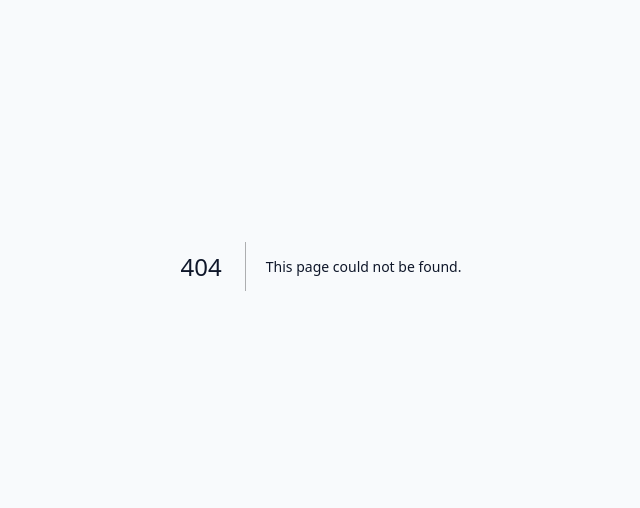
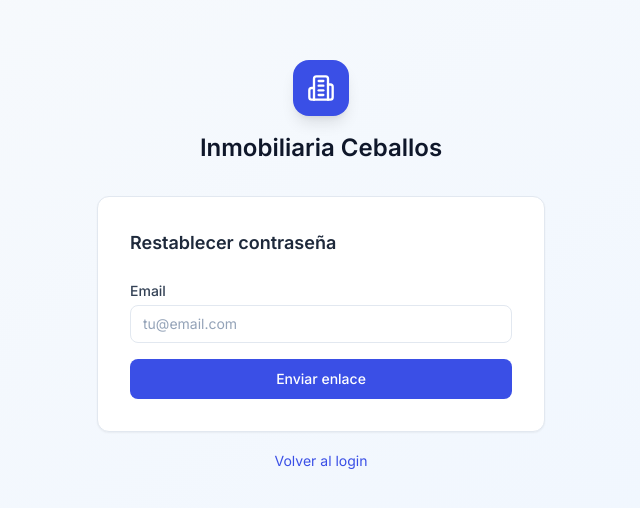
Before and after one commit to FerVisionarius/ceballos-saas, a Next.js app: page /reset-password in a window 1280 px wide. Before the commit this address had no page. Shown: the part 134-642 px from the top of the page, without its empty margins (319-959 px from the left). Built offline with nearby package versions, Linux system fonts and the light colour scheme.

Commit message:
Add reset password page

```diff
--- a/app/(auth)/login/page.tsx
+++ b/app/(auth)/login/page.tsx
@@ -58,6 +58,11 @@ export default function LoginPage() {
             <button type="submit" disabled={loading} className="btn-primary w-full py-2.5 mt-2">
               {loading ? <><Loader2 className="w-4 h-4 animate-spin" /> Entrando...</> : 'Entrar'}
             </button>
+            <div className="text-center mt-2">
+              <a href="/reset-password" className="text-xs text-slate-500 hover:text-brand-600">
+                ¿Olvidaste tu contraseña?
+              </a>
+            </div>
           </form>
         </div>
         <p className="text-center text-xs text-slate-400 mt-6">Acceso restringido a personal autorizado</p>
--- /dev/null
+++ b/app/(auth)/reset-password/page.tsx
@@ -0,0 +1,61 @@
+'use client'
+import { useState } from 'react'
+import { useRouter } from 'next/navigation'
+import { createClient } from '@/lib/supabase/client'
+import { Building2, Loader2 } from 'lucide-react'
+
+export default function ResetPasswordPage() {
+  const router = useRouter()
+  const [email, setEmail] = useState('')
+  const [loading, setLoading] = useState(false)
+  const [enviado, setEnviado] = useState(false)
+
+  async function handleSubmit(e: React.FormEvent) {
+    e.preventDefault()
+    setLoading(true)
+    const supabase = createClient()
+    await supabase.auth.resetPasswordForEmail(email, {
+      redirectTo: 'https://gestion-ceballos.serversvisionarius.com/actualizar-password',
+    })
+    setEnviado(true)
+    setLoading(false)
+  }
+
+  return (
+    <div className="min-h-screen flex items-center justify-center bg-gradient-to-br from-slate-50 to-blue-50 p-4">
+      <div className="w-full max-w-md">
+        <div className="text-center mb-8">
+          <div className="inline-flex items-center justify-center w-14 h-14 bg-brand-600 rounded-2xl mb-4 shadow-lg">
+            <Building2 className="w-7 h-7 text-white" />
+          </div>
+          <h1 className="text-2xl font-semibold text-slate-900">Inmobiliaria Ceballos</h1>
+        </div>
+        <div className="card p-8">
+          {enviado ? (
+            <div className="text-center">
+              <p className="text-slate-700 font-medium mb-2">Email enviado</p>
+              <p className="text-sm text-slate-500">Revisa tu bandeja de entrada y sigue el enlace para crear tu nueva contraseña.</p>
+            </div>
+          ) : (
+            <>
+              <h2 className="text-lg font-semibold text-slate-800 mb-6">Restablecer contraseña</h2>
+              <form onSubmit={handleSubmit} className="space-y-4">
+                <div>
+                  <label className="label-field">Email</label>
+                  <input type="email" value={email} onChange={e => setEmail(e.target.value)}
+                    className="input-field" placeholder="tu@email.com" required />
+                </div>
+                <button type="submit" disabled={loading} className="btn-primary w-full py-2.5">
+                  {loading ? <><Loader2 className="w-4 h-4 animate-spin" /> Enviando...</> : 'Enviar enlace'}
+                </button>
+              </form>
+            </>
+          )}
+        </div>
+        <div className="text-center mt-4">
+          <a href="/login" className="text-sm text-brand-600 hover:underline">Volver al login</a>
+        </div>
+      </div>
+    </div>
+  )
+}
```
